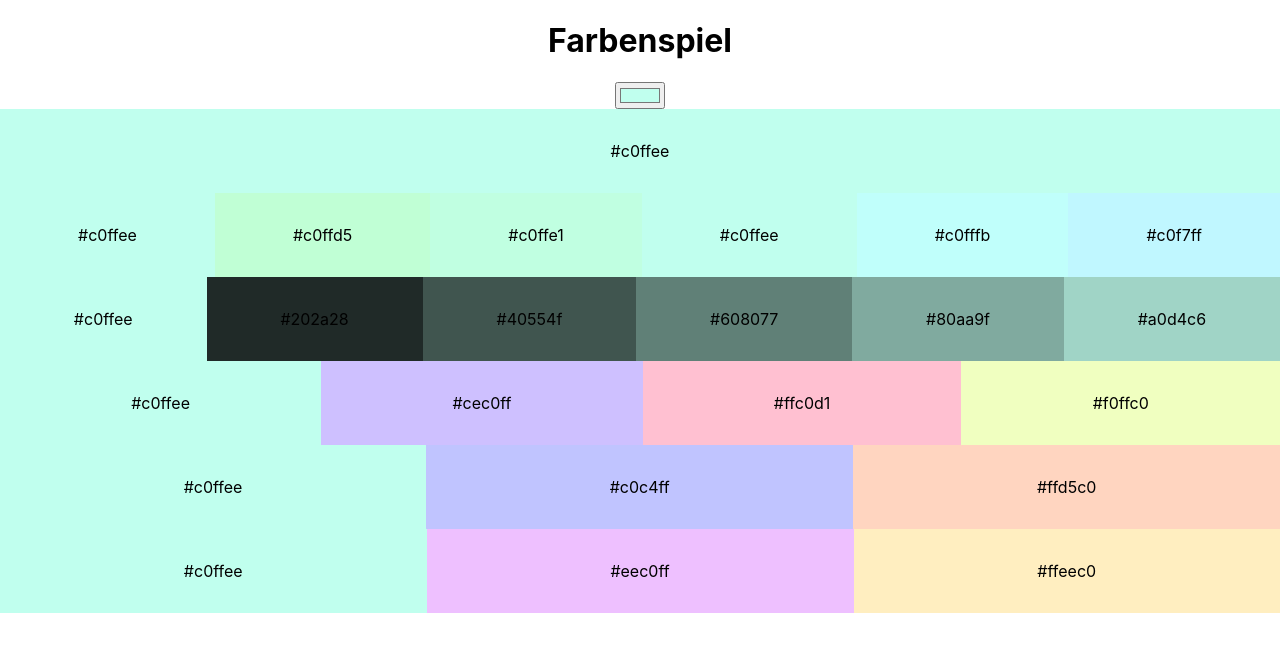
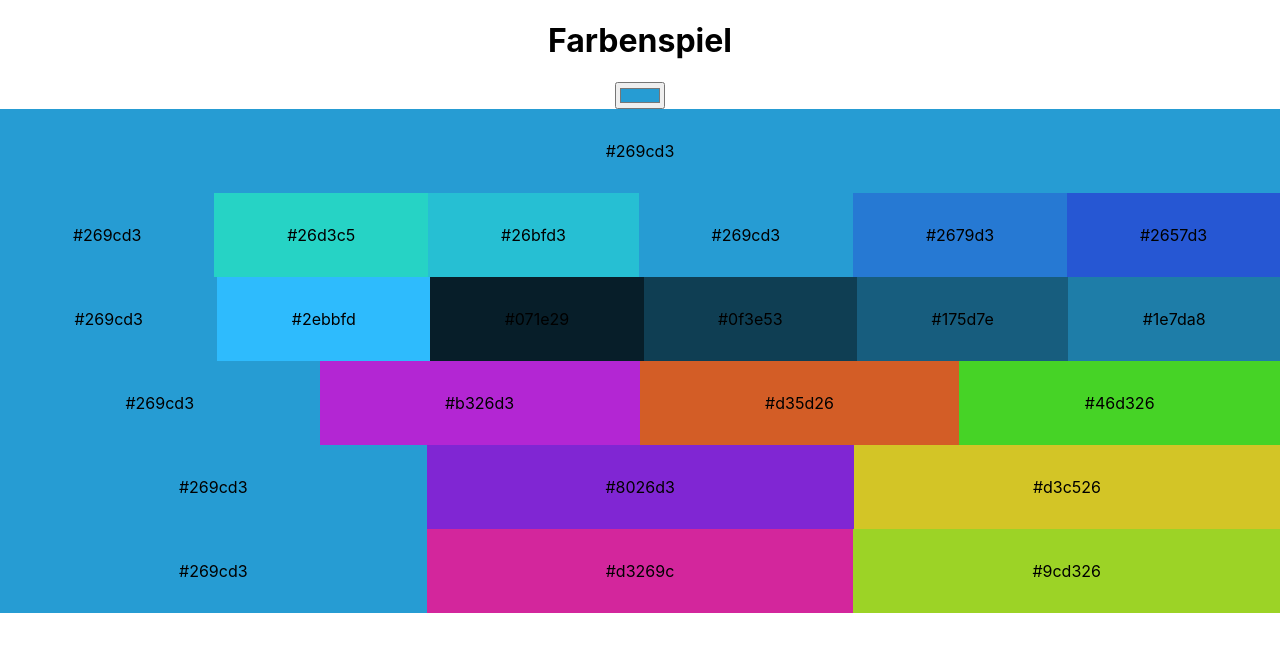
Before and after one commit to mariofink/farbenspiel-react, a React (Create React App) app: page / in a window 1280 px wide. Shown: the top 652 px of the page. Built offline with nearby package versions, Linux system fonts and the light colour scheme.

Commit message:
use randomcolor for… well, random colours

```diff
--- a/package.json
+++ b/package.json
@@ -10,6 +10,7 @@
     "@types/node": "^16.11.22",
     "@types/react": "^17.0.39",
     "@types/react-dom": "^17.0.11",
+    "randomcolor": "^0.6.2",
     "react": "^17.0.2",
     "react-dom": "^17.0.2",
     "react-scripts": "5.0.0",
@@ -42,6 +43,7 @@
     ]
   },
   "devDependencies": {
+    "@types/randomcolor": "^0.5.6",
     "@types/tinycolor2": "^1.4.3"
   }
 }
--- a/src/components/Farbenspiel.tsx
+++ b/src/components/Farbenspiel.tsx
@@ -1,11 +1,12 @@
 import { useState } from "react";
+import randomColor from "randomcolor";
 import { ColourCombinations } from "../types";
 import ColourField from "./ColourField";
 import ColourCombination from "./ColourCombination";
 import styles from "./Farbenspiel.module.css";
 
 function Farbenspiel() {
-  const [baseColour, setBaseColour] = useState("#c0ffee");
+  const [baseColour, setBaseColour] = useState(randomColor());
   const combinations: ColourCombinations[] = [
     "analogous",
     "monochromatic",
```
Also changed, not shown: 1 other file (tests, documents, lock files or other folders).
